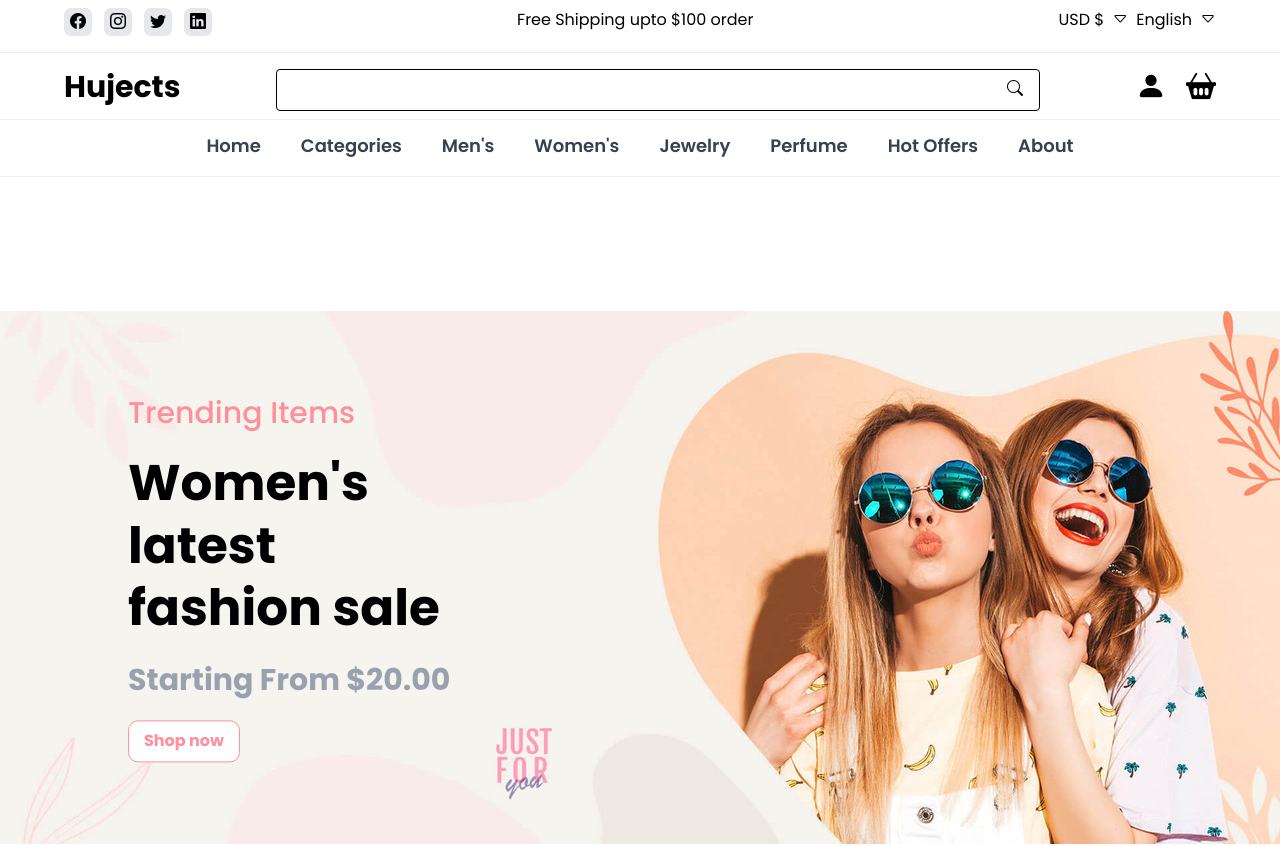
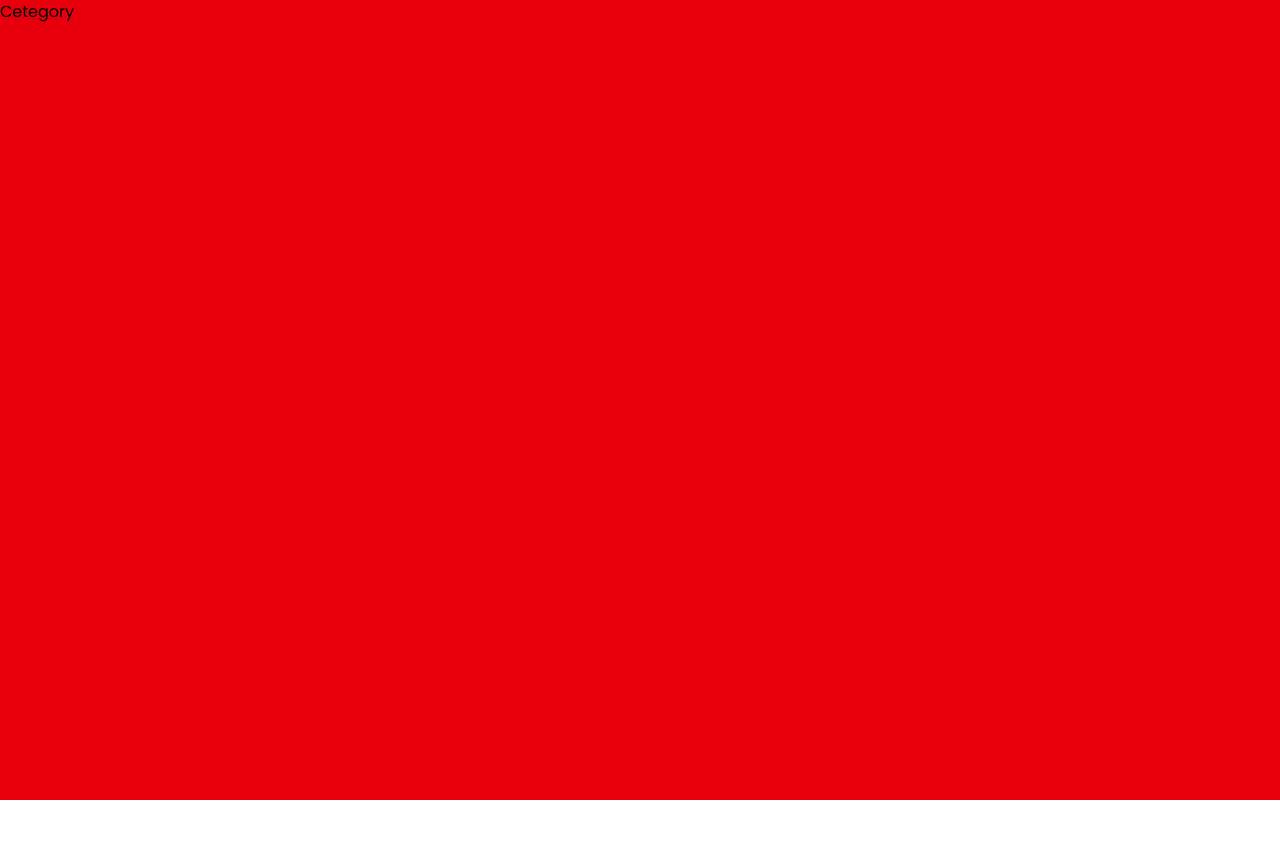
Before and after one commit to Hujects/E-commerce-Platform, a React (Vite) app in the folder e-mart/: page /cetegory in a window 1280 px wide. Shown: the top 846 px of the page. After the commit the page ends 800 px from the top, so only its background shows below. Built offline with nearby package versions, Linux system fonts and the light colour scheme.

Commit message:
react router installed

```diff
--- a/e-mart/package.json
+++ b/e-mart/package.json
@@ -19,6 +19,8 @@
     "bootstrap-icons": "^1.13.1",
     "react": "^19.2.7",
     "react-dom": "^19.2.7",
+    "react-router": "^8.3.0",
+    "react-router-dom": "^7.18.2",
     "tailwindcss": "^4.3.3"
   },
   "devDependencies": {
--- a/e-mart/src/App.jsx
+++ b/e-mart/src/App.jsx
@@ -1,9 +1,15 @@
-import Home from './pages/Home/Home';
+import {Routes, Route } from "react-router-dom";
+
+import Home from "./pages/Home/Home";
+import Cetegory from "./pages/Cetegory/Cetegory";
 function App() {
   return (
-    <div className="h-screen max-w-[var(--max-width)] ">
-      <Home />
-    </div>
+      <div className="min-h-screen max-w-[var(--max-width)] mx-auto">
+        <Routes>
+          <Route path="/" element={<Home />} />
+          <Route path="/cetegory" element={<Cetegory />} />
+        </Routes>
+      </div>
   );
 }
 
--- a/e-mart/src/main.jsx
+++ b/e-mart/src/main.jsx
@@ -1,11 +1,13 @@
-import { StrictMode } from 'react'
-import { createRoot } from 'react-dom/client'
-import './index.css'
+import { StrictMode } from "react";
+import { createRoot } from "react-dom/client";
+import "./index.css";
 import "bootstrap-icons/font/bootstrap-icons.css";
-import App from './App.jsx'
-
-createRoot(document.getElementById('root')).render(
+import App from "./App.jsx";
+import { BrowserRouter } from "react-router-dom";
+createRoot(document.getElementById("root")).render(
   <StrictMode>
-    <App />
+    <BrowserRouter>
+      <App />
+    </BrowserRouter>
   </StrictMode>,
-)
+);
--- /dev/null
+++ b/e-mart/src/pages/Cetegory/Cetegory.jsx
@@ -0,0 +1,6 @@
+
+export default function Cetegory() {
+  return (
+    <div className="h-screen w-full bg-red-600">Cetegory</div>
+  )
+}
```
Also changed, not shown: 1 other file (tests, documents, lock files or other folders).
